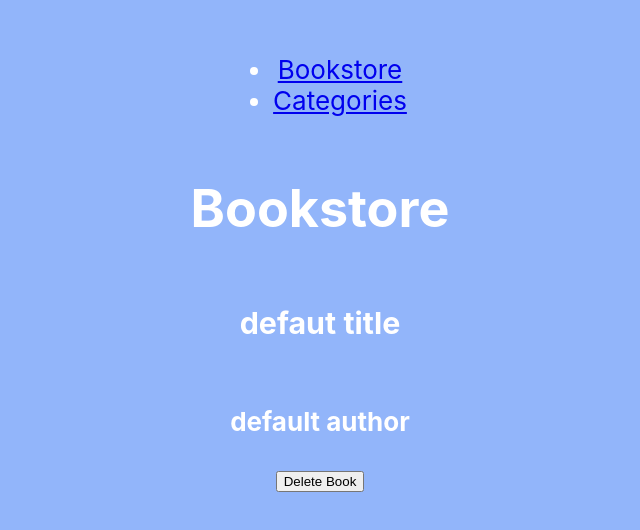
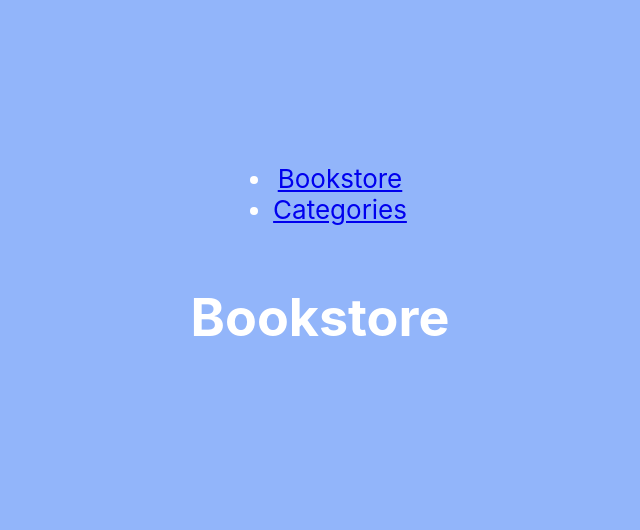
Before and after one commit to jlcarrascof/bookstore-cms, a React (Create React App) app: page / in a window 1280 px wide. Shown: the part 140-670 px from the top of the page, without its empty margins (320-960 px from the left). Built offline with nearby package versions, Linux system fonts and the light colour scheme.

Commit message:
Update App.js with the changes in this stage

```diff
--- a/src/App.js
+++ b/src/App.js
@@ -1,22 +1,30 @@
 import './App.css';
-import { BrowserRouter as Router, Routes, Route } from 'react-router-dom';
+import { createBrowserRouter, RouterProvider } from 'react-router-dom';
 import Categories from './components/Categories';
 import Navbar from './components/Navbar';
-import Book from './components/Book';
+import BooksList from './components/BooksList';
+
+const router = createBrowserRouter([
+  {
+    path: '/',
+    element: <BooksList />,
+  },
+  {
+    path: '/categories',
+    element: <Categories />,
+  },
+]);
 
 function App() {
   return (
     <div className="App">
-      <Router>
-        <header className="App-header">
-          <Navbar />
-          <h1>Bookstore</h1>
-          <Routes>
-            <Route path="/" element={<Book />} />
-            <Route path="/categories" element={<Categories />} />
-          </Routes>
-        </header>
-      </Router>
+      <header className="App-header">
+        <Navbar />
+        <h1>Bookstore</h1>
+      </header>
+      <main>
+        <RouterProvider router={router} />
+      </main>
     </div>
   );
 }
```
